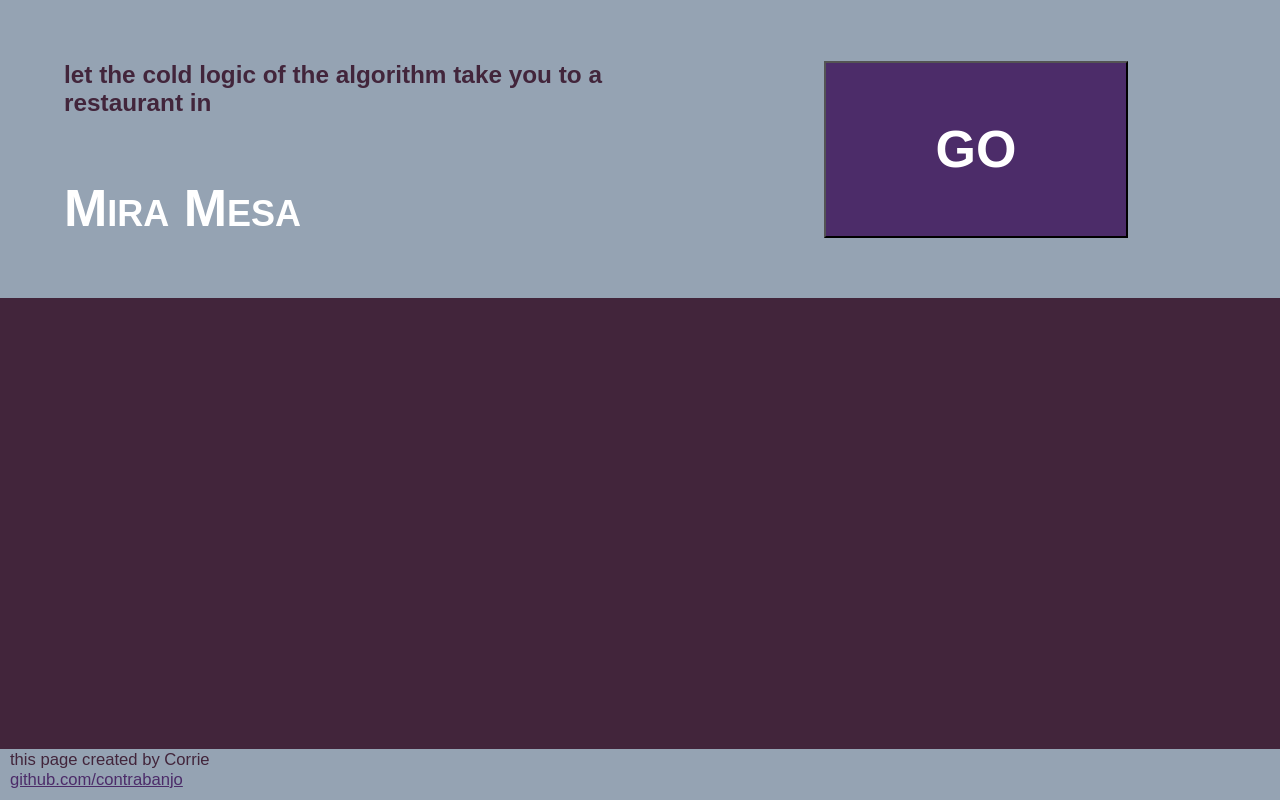
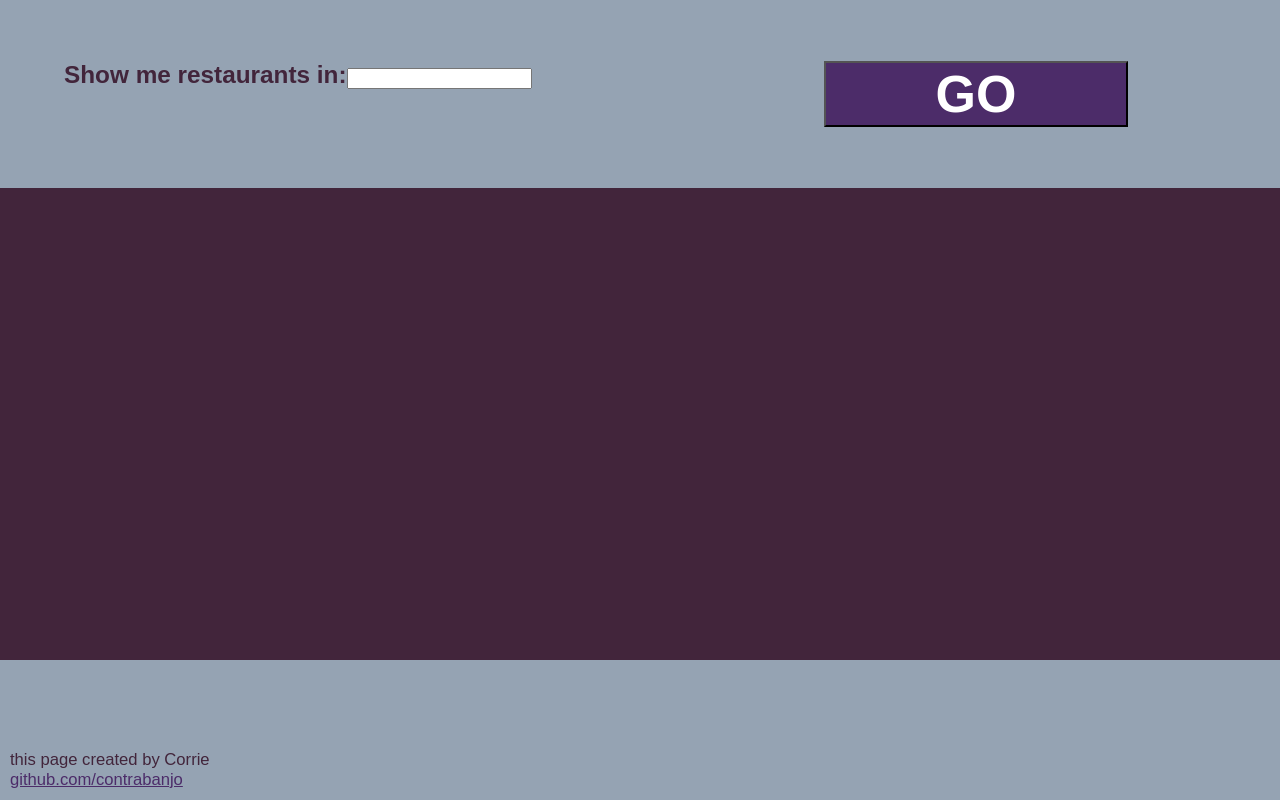
Before and after one commit to contrabanjo/bistromatic, a plain HTML site: page index.html in a window 1280 px wide. Drawn offline with Linux system fonts and the light colour scheme; some packages are replaced by stand-ins of ours.

Commit message:
Add input for zipcode

```diff
--- a/index.html
+++ b/index.html
@@ -11,7 +11,7 @@
 <body>
 
 <div id="container">
-  <div class="filler"><div><h3>let the cold logic of the algorithm take you to a restaurant in<h1>Mira Mesa</h1></h3></div><button id="go-button">GO</button></div>
+  <div class="filler"><div><h3>Show me restaurants in:<input></input></h3></div><button id="go-button">GO</button></div>
   <div id="center" class="shrink"></div>
   <div id="center-text" class="shrink">
       <p id="name"></p>
```
Also changed, not shown: script.js (line endings or trailing spaces).
